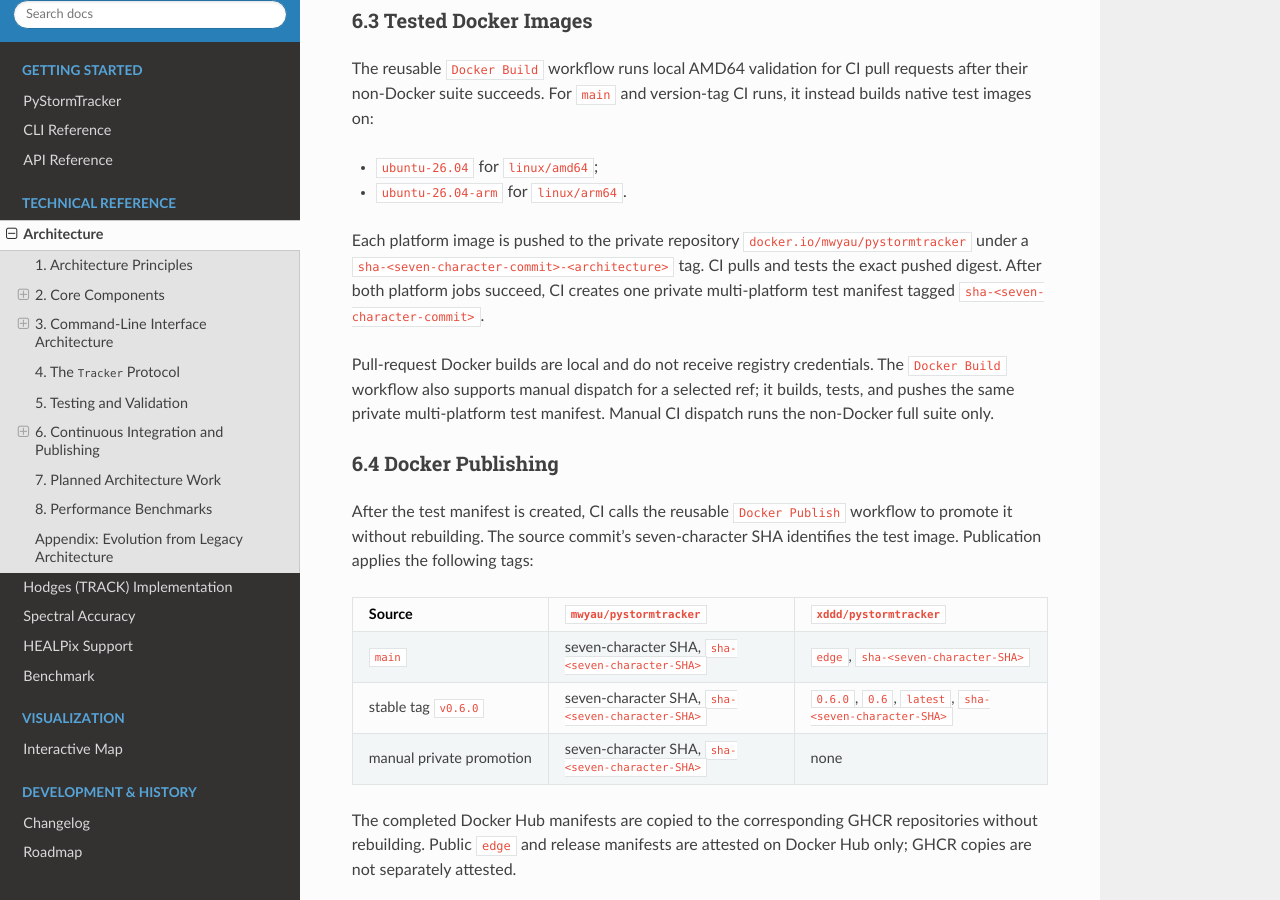
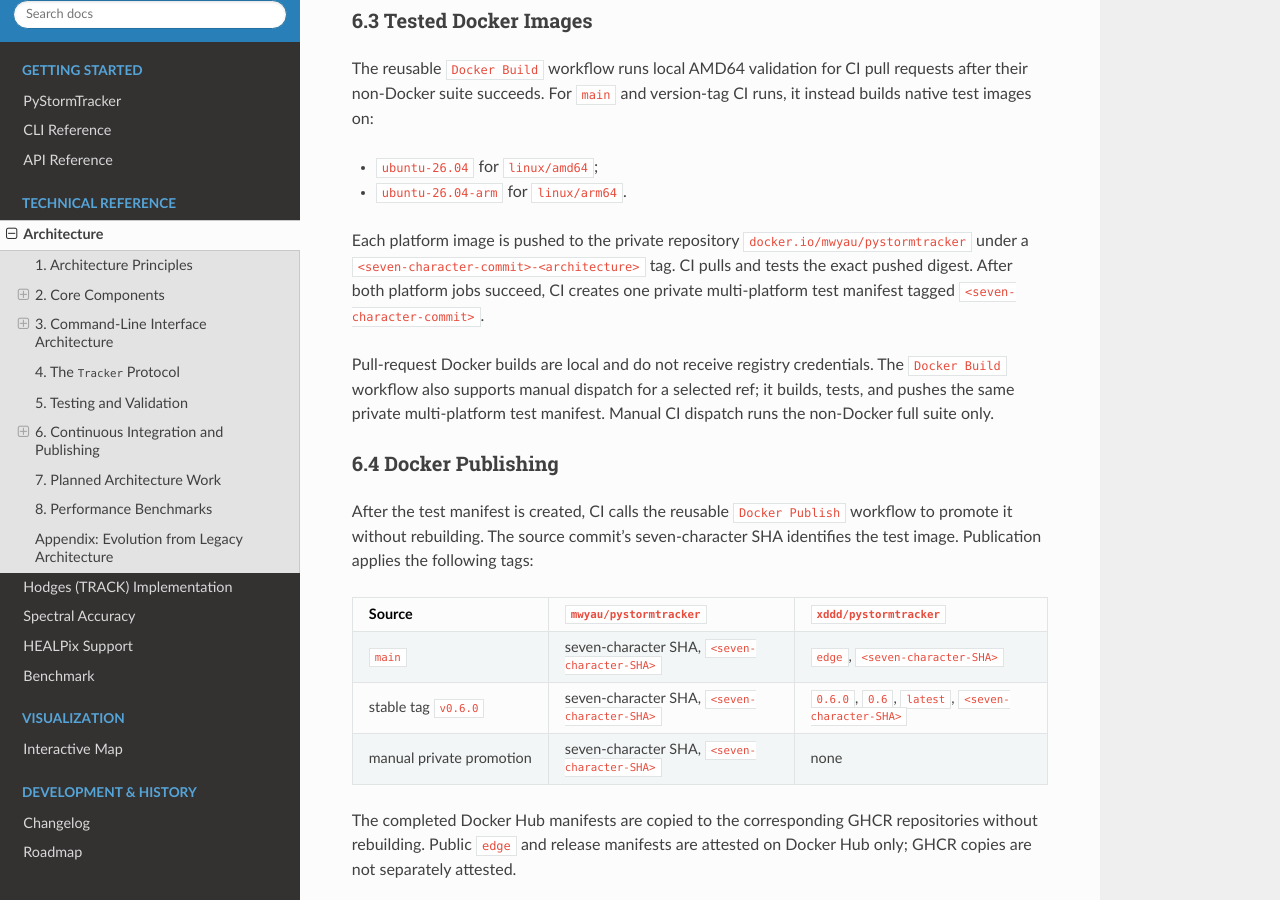
Before and after one commit to mwyau/PyStormTracker, a Sphinx documentation site: the page built from docs/architecture.md, in a window 1280 px wide and 900 px high, scrolled down 4703 px. Built offline with Sphinx 7.4.7 and the Read the Docs theme 3.1.0, drawn with Linux system fonts in a browser that asks for light colours.

Commit message:
ci(docker): update and clean-up source SHA and source tag

```diff
--- a/docs/architecture.md
+++ b/docs/architecture.md
@@ -163,10 +163,10 @@ runs, it instead builds native test images on:
 - `ubuntu-26.04-arm` for `linux/arm64`.
 
 Each platform image is pushed to the private repository
-`docker.io/mwyau/pystormtracker` under a `sha-<seven-character-commit>-<architecture>`
+`docker.io/mwyau/pystormtracker` under a `<seven-character-commit>-<architecture>`
 tag. CI pulls and tests the exact pushed digest. After both platform jobs succeed,
 CI creates one private multi-platform test manifest tagged
-`sha-<seven-character-commit>`.
+`<seven-character-commit>`.
 
 Pull-request Docker builds are local and do not receive registry credentials.
 The `Docker Build` workflow also supports manual dispatch for a selected ref; it
@@ -181,9 +181,9 @@ identifies the test image. Publication applies the following tags:
 
 | Source | `mwyau/pystormtracker` | `xddd/pystormtracker` |
 | --- | --- | --- |
-| `main` | seven-character SHA, `sha-<seven-character-SHA>` | `edge`, `sha-<seven-character-SHA>` |
-| stable tag `v0.6.0` | seven-character SHA, `sha-<seven-character-SHA>` | `0.6.0`, `0.6`, `latest`, `sha-<seven-character-SHA>` |
-| manual private promotion | seven-character SHA, `sha-<seven-character-SHA>` | none |
+| `main` | seven-character SHA, `<seven-character-SHA>` | `edge`, `<seven-character-SHA>` |
+| stable tag `v0.6.0` | seven-character SHA, `<seven-character-SHA>` | `0.6.0`, `0.6`, `latest`, `<seven-character-SHA>` |
+| manual private promotion | seven-character SHA, `<seven-character-SHA>` | none |
 
 The completed Docker Hub manifests are copied to the corresponding GHCR repositories without rebuilding. Public `edge` and release manifests are attested on Docker Hub only; GHCR copies are not separately attested.
 
```
Also changed, not shown: 3 other files.
